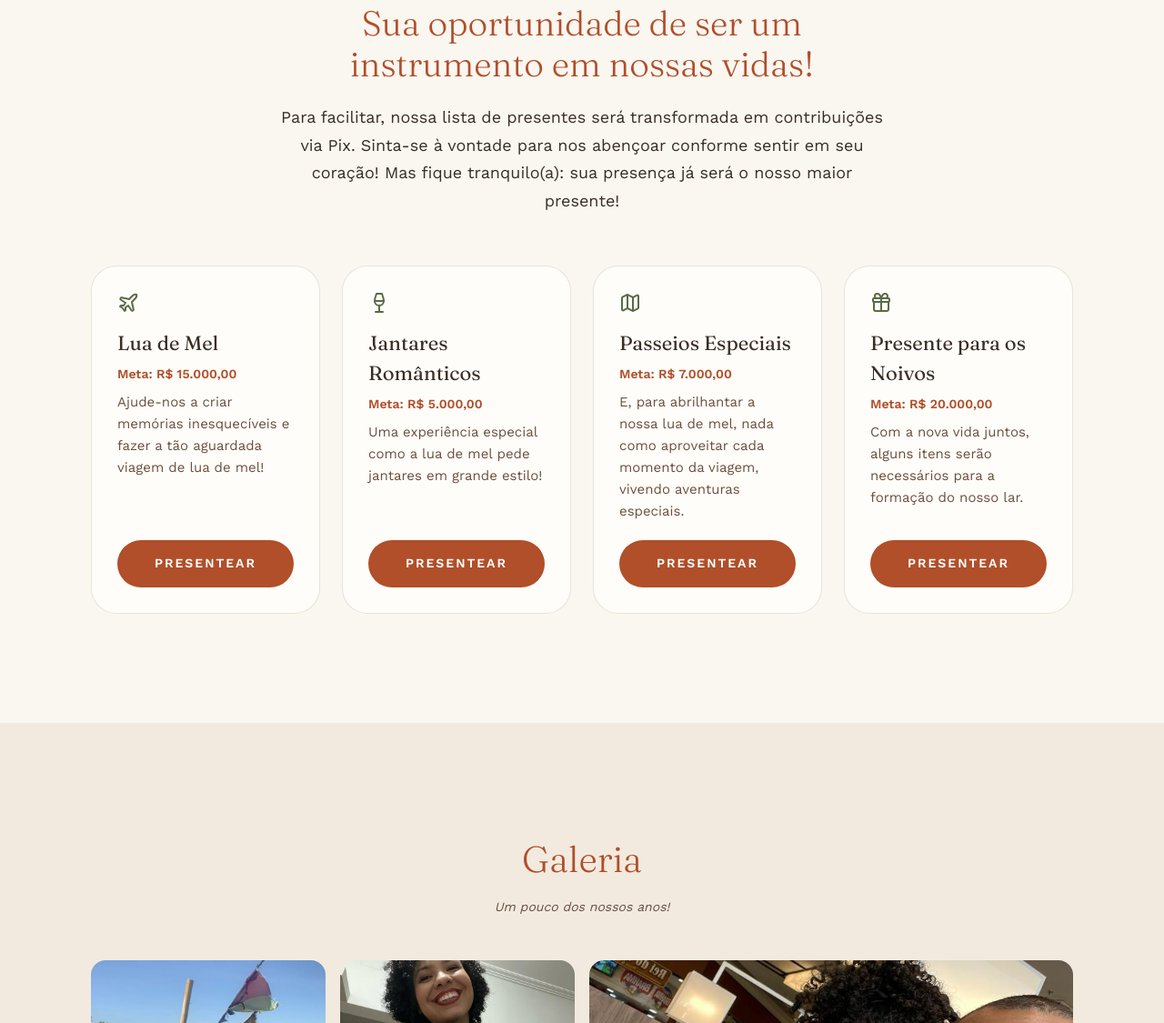
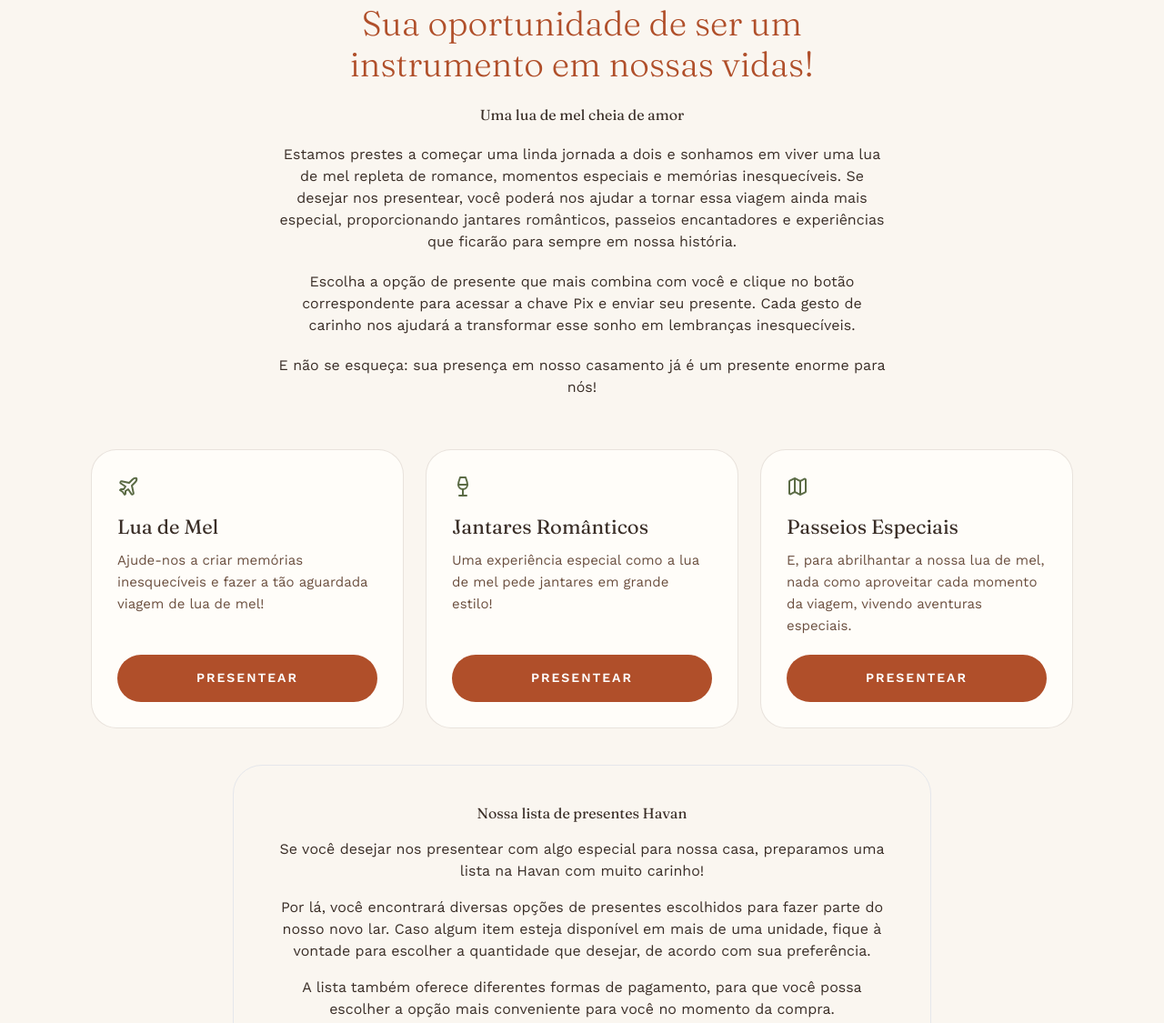
Before and after one commit to thaynamaia0795-byte/casamento, a plain HTML site: page index.html in a window 1280 px wide. Shown: the part 5082-6207 px from the top of the page at 91% size. Drawn offline with nearby package versions, Linux system fonts and the light colour scheme.

Commit message:
Update index.html
Atualiza o conteúdo do site e lista de presentes

```diff
--- a/index.html
+++ b/index.html
@@ -55,13 +55,11 @@ a:focus-visible,button:focus-visible{outline:2px solid var(--moss);outline-offse
 </style>
 <script src="https://cdn.jsdelivr.net/npm/lucide@0.577.0/dist/umd/lucide.min.js" type="text/javascript"></script>
 <script src="https://cdn.tailwindcss.com/3.4.17" type="text/javascript"></script>
-
 <style id="smooth-scroll-fix">
 html {
     scroll-behavior: smooth;
 }
 </style>
-
 </head>
 <body data-template-id="__page-root" style="background: rgb(250, 246, 240);">
 <div class="app-wrapper">
@@ -214,34 +212,25 @@ html {
 </section><!-- PRESENTES -->
 <section class="sec" id="presentes">
 <div class="inner">
-<div class="text-center reveal max-w-2xl mx-auto">
-<h2 class="canva-text serif" data-template-id="gifts-title" style="color: rgb(176, 79, 42); font-weight: 300; font-style: normal; font-size: 38px; line-height: 1.2;">Sua oportunidade de ser um instrumento em nossas vidas!</h2>
-<p class="canva-text mt-5" data-template-id="gifts-text" style="color: rgb(58, 46, 39); font-weight: 400; font-style: normal; font-size: 18px; line-height: 1.7;">Para facilitar, nossa lista de presentes será transformada em contribuições via Pix. Sinta-se à vontade para nos abençoar conforme sentir em seu coração! Mas fique tranquilo(a): sua presença já será o nosso maior presente!</p>
-</div>
-<div class="mt-14 grid sm:grid-cols-2 lg:grid-cols-4 gap-6">
+<div class="text-center reveal max-w-2xl mx-auto"><h2 class="canva-text serif" data-template-id="gifts-title" style="color: rgb(176, 79, 42); font-weight: 300; font-style: normal; font-size: 38px; line-height: 1.2;">Sua oportunidade de ser um instrumento em nossas vidas!</h2><h3 class="canva-text serif mt-5">Uma lua de mel cheia de amor</h3><p class="canva-text mt-5">Estamos prestes a começar uma linda jornada a dois e sonhamos em viver uma lua de mel repleta de romance, momentos especiais e memórias inesquecíveis. Se desejar nos presentear, você poderá nos ajudar a tornar essa viagem ainda mais especial, proporcionando jantares românticos, passeios encantadores e experiências que ficarão para sempre em nossa história.</p><p class="canva-text mt-5">Escolha a opção de presente que mais combina com você e clique no botão correspondente para acessar a chave Pix e enviar seu presente. Cada gesto de carinho nos ajudará a transformar esse sonho em lembranças inesquecíveis.</p><p class="canva-text mt-5">E não se esqueça: sua presença em nosso casamento já é um presente enorme para nós!</p></div>
+<div class="mt-14 grid sm:grid-cols-2 gap-6 lg:grid-cols-3">
 <article class="canva-card gift-card reveal rounded-[1.75rem] p-7 border flex flex-col" data-template-id="gift-card" style="border-color: rgba(107, 79, 63, 0.15); background: rgb(255, 253, 249);">
 <i data-lucide="plane" style="color:#5B6B45"></i>
-<h3 class="canva-text serif mt-4" data-template-id="gift-1-name" style="color: rgb(58, 46, 39); font-weight: 400; font-style: normal; font-size: 22px;">Lua de Mel</h3><p class="meta-presente" style="margin-top: 8px;margin-bottom: 0;color: #B04F2A;font-family: 'Work Sans', sans-serif;font-size: 14px;font-weight: 600;line-height: 1.4;">Meta: R$ 15.000,00</p>
+<h3 class="canva-text serif mt-4" data-template-id="gift-1-name" style="color: rgb(58, 46, 39); font-weight: 400; font-style: normal; font-size: 22px;">Lua de Mel</h3>
 <p class="canva-text mt-2 flex-1" data-template-id="gift-1-desc" style="color: rgb(107, 79, 63); font-weight: 400; font-style: normal; font-size: 15px; line-height: 1.6;">Ajude-nos a criar memórias inesquecíveis e fazer a tão aguardada viagem de lua de mel!</p>
 <button aria-label="Presentear: Lua de Mel" class="canva-button btn gift-btn mt-5 w-full" data-template-id="gift-cta" style="background: rgb(176, 79, 42); color: rgb(255, 255, 255); font-weight: 600; font-style: normal; font-size: 14px;" type="button">PRESENTEAR</button>
 </article>
 <article class="canva-card gift-card reveal rounded-[1.75rem] p-7 border flex flex-col" data-template-id="gift-card" style="border-color: rgba(107, 79, 63, 0.15); background: rgb(255, 253, 249);">
 <i data-lucide="wine" style="color:#5B6B45"></i>
-<h3 class="canva-text serif mt-4" data-template-id="gift-2-name" style="color: rgb(58, 46, 39); font-weight: 400; font-style: normal; font-size: 22px;">Jantares Românticos</h3><p class="meta-presente" style="margin-top: 8px;margin-bottom: 0;color: #B04F2A;font-family: 'Work Sans', sans-serif;font-size: 14px;font-weight: 600;line-height: 1.4;">Meta: R$ 5.000,00</p>
+<h3 class="canva-text serif mt-4" data-template-id="gift-2-name" style="color: rgb(58, 46, 39); font-weight: 400; font-style: normal; font-size: 22px;">Jantares Românticos</h3>
 <p class="canva-text mt-2 flex-1" data-template-id="gift-2-desc" style="color: rgb(107, 79, 63); font-weight: 400; font-style: normal; font-size: 15px; line-height: 1.6;">Uma experiência especial como a lua de mel pede jantares em grande estilo!</p>
 <button aria-label="Presentear: Jantares Românticos" class="canva-button btn gift-btn mt-5 w-full" data-template-id="gift-cta" style="background: rgb(176, 79, 42); color: rgb(255, 255, 255); font-weight: 600; font-style: normal; font-size: 14px;" type="button">PRESENTEAR</button>
 </article>
 <article class="canva-card gift-card reveal rounded-[1.75rem] p-7 border flex flex-col" data-template-id="gift-card" style="border-color: rgba(107, 79, 63, 0.15); background: rgb(255, 253, 249);">
 <i data-lucide="map" style="color:#5B6B45"></i>
-<h3 class="canva-text serif mt-4" data-template-id="gift-3-name" style="color: rgb(58, 46, 39); font-weight: 400; font-style: normal; font-size: 22px;">Passeios Especiais</h3><p class="meta-presente" style="margin-top: 8px;margin-bottom: 0;color: #B04F2A;font-family: 'Work Sans', sans-serif;font-size: 14px;font-weight: 600;line-height: 1.4;">Meta: R$ 7.000,00</p>
+<h3 class="canva-text serif mt-4" data-template-id="gift-3-name" style="color: rgb(58, 46, 39); font-weight: 400; font-style: normal; font-size: 22px;">Passeios Especiais</h3>
 <p class="canva-text mt-2 flex-1" data-template-id="gift-3-desc" style="color: rgb(107, 79, 63); font-weight: 400; font-style: normal; font-size: 15px; line-height: 1.6;">E, para abrilhantar a nossa lua de mel, nada como aproveitar cada momento da viagem, vivendo aventuras especiais.</p>
 <button aria-label="Presentear: Passeios Especiais" class="canva-button btn gift-btn mt-5 w-full" data-template-id="gift-cta" style="background: rgb(176, 79, 42); color: rgb(255, 255, 255); font-weight: 600; font-style: normal; font-size: 14px;" type="button">PRESENTEAR</button>
-</article>
-<article class="canva-card gift-card reveal rounded-[1.75rem] p-7 border flex flex-col" data-template-id="gift-card" style="border-color: rgba(107, 79, 63, 0.15); background: rgb(255, 253, 249);">
-<i data-lucide="gift" style="color:#5B6B45"></i>
-<h3 class="canva-text serif mt-4" data-template-id="gift-4-name" style="color: rgb(58, 46, 39); font-weight: 400; font-style: normal; font-size: 22px;">Presente para os Noivos</h3><p class="meta-presente" style="margin-top: 8px;margin-bottom: 0;color: #B04F2A;font-family: 'Work Sans', sans-serif;font-size: 14px;font-weight: 600;line-height: 1.4;">Meta: R$ 20.000,00</p>
-<p class="canva-text mt-2 flex-1" data-template-id="gift-4-desc" style="color: rgb(107, 79, 63); font-weight: 400; font-style: normal; font-size: 15px; line-height: 1.6;">Com a nova vida juntos, alguns itens serão necessários para a formação do nosso lar.</p>
-<button aria-label="Presentear: Presente para os Noivos" class="canva-button btn gift-btn mt-5 w-full" data-template-id="gift-cta" style="background: rgb(176, 79, 42); color: rgb(255, 255, 255); font-weight: 600; font-style: normal; font-size: 14px;" type="button">PRESENTEAR</button>
 </article>
 </div>
 <div aria-live="polite" class="canva-panel hidden mt-10 max-w-3xl mx-auto rounded-[2rem] p-7 sm:p-10 border" data-template-id="pix-panel" id="pix-panel" style="border-color: rgba(107, 79, 63, 0.15); background: rgb(242, 234, 223);" tabindex="-1">
@@ -252,11 +241,10 @@ html {
 <p class="canva-text" data-template-id="pix-key-value" style="color: rgb(58, 46, 39); font-weight: 400; font-style: normal; font-size: 16px;">21969868555</p>
 <p class="canva-text mt-4" data-template-id="pix-holder-label" style="color: rgb(91, 107, 69); font-weight: 600; font-style: normal; font-size: 13px; letter-spacing: 0.1rem;">Nome da titular</p>
 <p class="canva-text" data-template-id="pix-holder-value" style="color: rgb(58, 46, 39); font-weight: 400; font-style: normal; font-size: 16px;">Thayná dos Santos Maia</p>
-
 </div>
-<div class="canva-container w-44 h-44 mx-auto rounded-2xl border-2 border-dashed flex items-center justify-center p-4 text-center" data-template-id="pix-qr-box" style="border-color: rgb(176, 79, 42); background: rgb(250, 246, 240);"><img src="imagens/qrcode-pix.jpeg" alt="QR Code Pix para presentear os noivos" style="width:100%;height:100%;object-fit:contain;border-radius:12px;"></div>
+<div class="canva-container w-44 h-44 mx-auto rounded-2xl border-2 border-dashed flex items-center justify-center p-4 text-center" data-template-id="pix-qr-box" style="border-color: rgb(176, 79, 42); background: rgb(250, 246, 240);"><img alt="QR Code Pix para presentear os noivos" src="imagens/qrcode-pix.jpeg" style="width:100%;height:100%;object-fit:contain;border-radius:12px;"/></div>
 </div>
-</div>
+</div><div class="canva-panel mt-10 max-w-3xl mx-auto rounded-[2rem] p-7 sm:p-10 border text-center max-w-2xl" id="lista-havan"><h3 class="canva-text serif">Nossa lista de presentes Havan</h3><p class="canva-text mt-4">Se você desejar nos presentear com algo especial para nossa casa, preparamos uma lista na Havan com muito carinho!</p><p class="canva-text mt-4">Por lá, você encontrará diversas opções de presentes escolhidos para fazer parte do nosso novo lar. Caso algum item esteja disponível em mais de uma unidade, fique à vontade para escolher a quantidade que desejar, de acordo com sua preferência.</p><p class="canva-text mt-4">A lista também oferece diferentes formas de pagamento, para que você possa escolher a opção mais conveniente para você no momento da compra.</p><p class="canva-text mt-4">O mais importante para nós é compartilhar esse momento tão especial com pessoas queridas. Agradecemos de coração por todo o carinho e por fazer parte do início da nossa história!</p><a class="canva-button btn mt-5 w-full mt-6" href="https://lista.havan.com.br/Convidado/ItensListaPresente/967054?aba=sobre" rel="noopener noreferrer" style="background-color: #B04F2A !important;color: #FFFFFF !important;border: 1px solid #B04F2A;display: block;width: fit-content;max-width: 100%;margin: 24px auto 0;padding: 14px 24px;border-radius: 8px;text-align: center;text-decoration: none;font-weight: 600;box-sizing: border-box;" target="_blank">ACESSAR NOSSA LISTA DA HAVAN</a></div>
 </div>
 </section><!-- GALERIA -->
 <section class="canva-section sec" data-template-id="gallery-section" style="background: rgb(242, 234, 223);">
@@ -382,7 +370,6 @@ const io = new IntersectionObserver(entries => entries.forEach(en => {
 }), { threshold: 0.12 });
 document.querySelectorAll('.reveal').forEach(el => io.observe(el));
 </script>
-
 <script id="mobile-menu-links-fix">
 document.addEventListener("DOMContentLoaded", function () {
     const mobileMenu = document.getElementById("mobile-menu");
@@ -403,8 +390,6 @@ document.addEventListener("DOMContentLoaded", function () {
     });
 });
 </script>
-
-
 <script id="navigation-fix">
 document.addEventListener("DOMContentLoaded", function () {
 
@@ -451,5 +436,4 @@ document.addEventListener("DOMContentLoaded", function () {
 
 });
 </script>
-
 </body></html>
```
